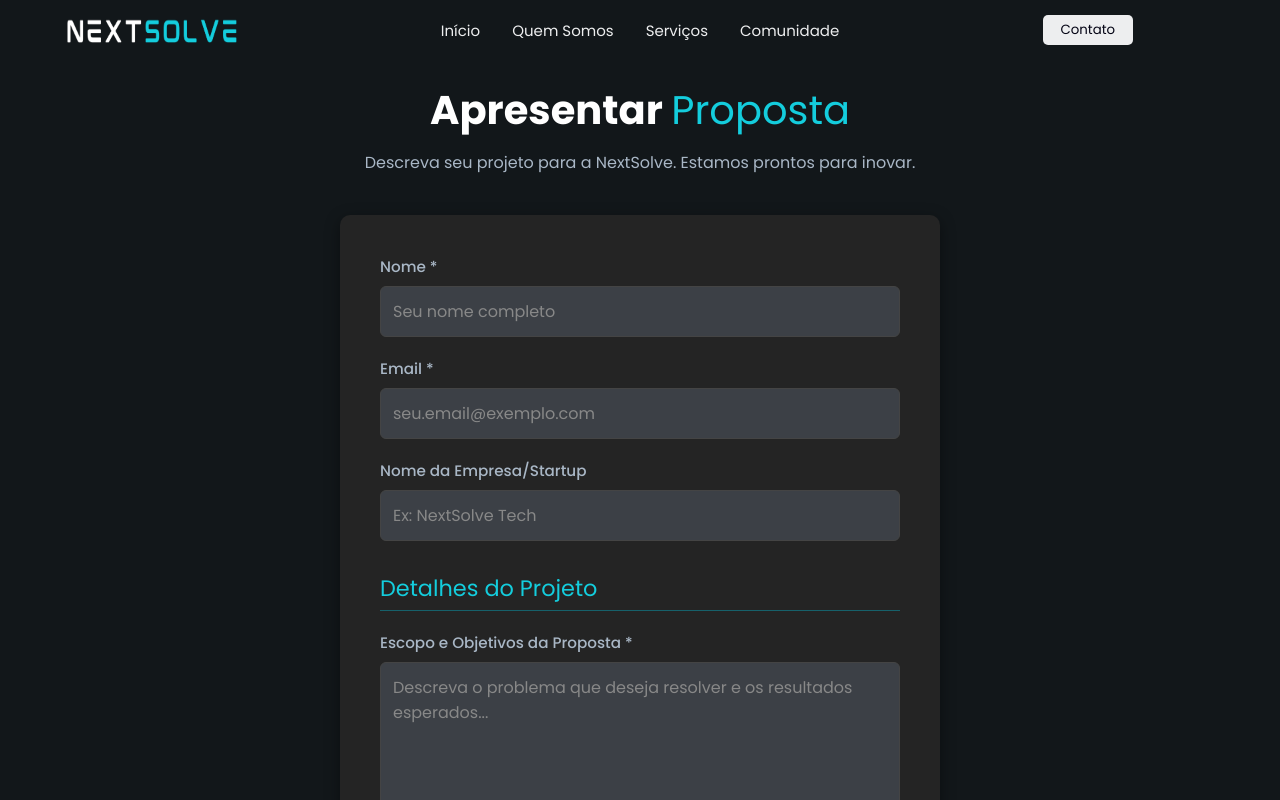
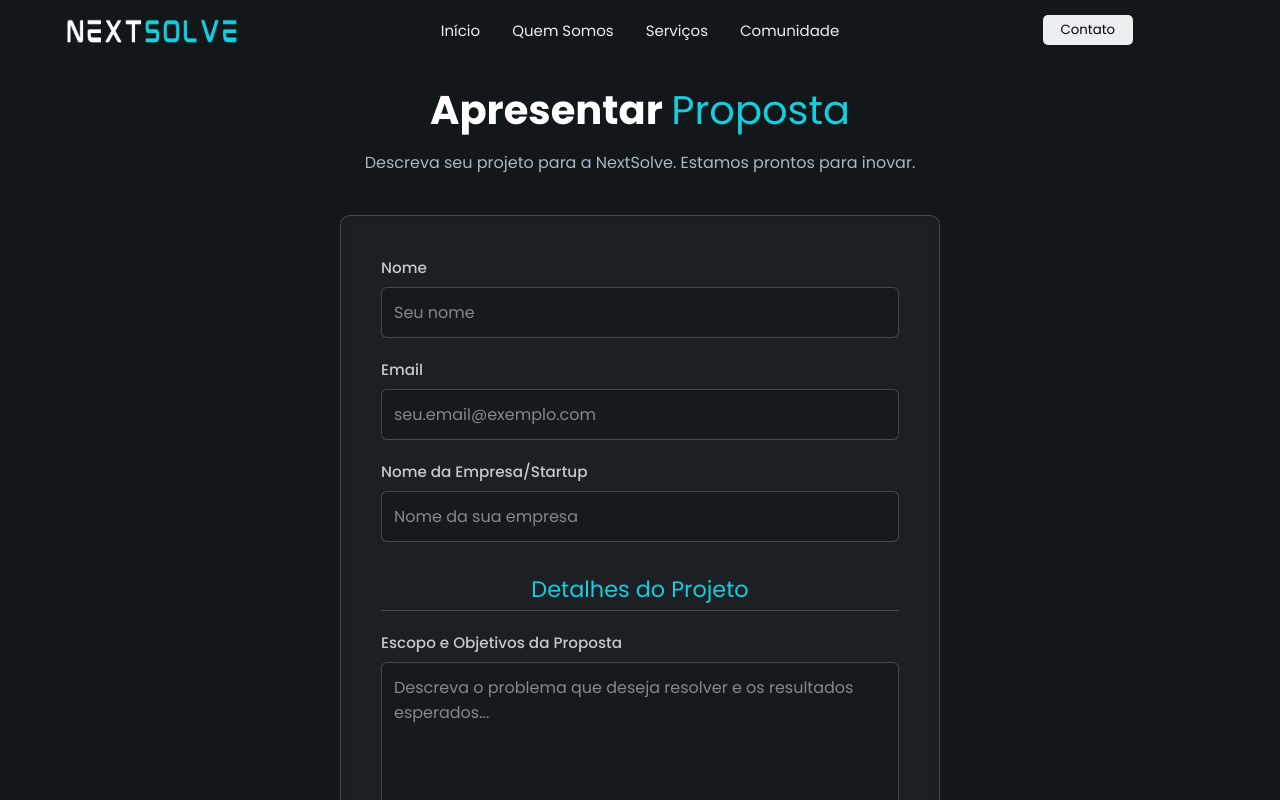
Before and after one commit to Guilhermeb166/NextSolve, a Next.js app: page /proposal in a window 1280 px wide. Shown: the top 800 px of the page. Built offline with nearby package versions, Linux system fonts and the light colour scheme; no server answers.

Commit message:
mudança no style do form da página de proposta, e criado arquivo para formatação de moeda

```diff
--- a/src/app/contact/formContact/FormContact.module.css
+++ b/src/app/contact/formContact/FormContact.module.css
@@ -4,9 +4,10 @@
   width: 100%;
   padding-inline: 20px;
   justify-content: space-around;
+  backdrop-filter: blur(10px);
 }
 .formEmail{
-  background: rgba(45, 48, 56, 0.4);
+  background: #2d303866;
   border-radius: 16px;
   padding: 30px;
   width: 100%;
@@ -29,7 +30,7 @@
   width: 100%;
   padding: 12px;
   border: 1px solid rgba(255, 255, 255, 0.2);
-  border-radius: 8px;
+  border-radius: 6px;
   background-color: rgba(0, 0, 0, 0.2);
   color: #f0f0f0;
   font-size: 1rem;
--- a/src/app/globals.css
+++ b/src/app/globals.css
@@ -41,3 +41,12 @@ body {
   background-color: var(--color-background);
   max-width: 100%;
 }
+input:-webkit-autofill,
+input:-webkit-autofill:hover,
+input:-webkit-autofill:focus,
+input:-webkit-autofill:active {
+  -webkit-text-fill-color: #f0f0f0 !important; /* Cor do texto */
+  /*-webkit-box-shadow: 0 0 0 1000px rgba(0, 0, 0, 0.2) inset !important; /* Cor do fundo (truque com box-shadow) */
+  transition: background-color 5000s ease-in-out 0s; /* Evita que o navegador mude a cor */
+  border: 1px solid #ffffff33;
+}
--- a/src/components/ProposalSection/ProposalSection.jsx
+++ b/src/components/ProposalSection/ProposalSection.jsx
@@ -4,6 +4,7 @@ import styles from "./ProposalSection.module.css";
 import emailjs from "@emailjs/browser";
 import Loading from "@/utils/loading/Loading";
 import useAOS from '../../utils/useAOS'
+import formatCurrency  from "@/utils/FormatCurrency";
 
 export default function ProposalSection() {
   useAOS()
@@ -25,10 +26,18 @@ export default function ProposalSection() {
 
   const handleChange = (e) => {
     const { name, value } = e.target;
-    setFormData((prevState) => ({
-      ...prevState,
-      [name]: value,
-    }));
+    if (name === "budget") {
+      const formattedValue = formatCurrency(value);
+      setFormData((prevState) => ({
+        ...prevState,
+        [name]: formattedValue,
+      }));
+    } else {
+      setFormData((prevState) => ({
+        ...prevState,
+        [name]: value,
+      }));
+    }
   };
 
   const handleSubmit = async (e) => {
@@ -76,40 +85,40 @@ export default function ProposalSection() {
         <h1 className={styles.title} data-aos="fade-right">
             Apresentar <span className={styles.titleHighlight}>Proposta</span>
         </h1>
-        <p className={styles.subtitle} data-aos="fade-right" data-aos-delay="200">
+        <p className={styles.subtitle} data-aos="fade-right">
             Descreva seu projeto para a NextSolve. Estamos prontos para inovar.
         </p>
       </div>
 
-      <form ref={form} onSubmit={handleSubmit} className={styles.formProposal} data-aos="fade-up" data-aos-delay="400">
+      <form ref={form} onSubmit={handleSubmit} className={styles.formProposal} data-aos="fade-up">
 
         {/* Bloco de Dados de Contato */}
         <div className={styles.formGroup}>
-          <label htmlFor="user_name" className={styles.formLabel}>Nome *</label>
-          <input type="text" id="user_name" name="user_name" value={formData.user_name} onChange={handleChange} required className={styles.input} placeholder="Seu nome completo" />
+          <label htmlFor="user_name" className={styles.formLabel}>Nome</label>
+          <input type="text" id="user_name" name="user_name" value={formData.user_name} onChange={handleChange} required className={styles.input} placeholder="Seu nome" />
         </div>
 
         <div className={styles.formGroup}>
-          <label htmlFor="user_email" className={styles.formLabel}>Email *</label>
+          <label htmlFor="user_email" className={styles.formLabel}>Email</label>
           <input type="email" id="user_email" name="user_email" value={formData.user_email} onChange={handleChange} required className={styles.input} placeholder="seu.email@exemplo.com" />
         </div>
 
         <div className={styles.formGroup}>
           <label htmlFor="company_name" className={styles.formLabel}>Nome da Empresa/Startup</label>
-          <input type="text" id="company_name" name="company_name" value={formData.company_name} onChange={handleChange} className={styles.input} placeholder="Ex: NextSolve Tech" />
+          <input type="text" id="company_name" name="company_name" value={formData.company_name} onChange={handleChange} className={styles.input} placeholder="Nome da sua empresa" />
         </div>
 
         {/* Bloco de Detalhes da Proposta */}
         <h2 className={styles.sectionTitle}>Detalhes do Projeto</h2>
 
         <div className={styles.formGroup}>
-          <label htmlFor="project_details" className={styles.formLabel}>Escopo e Objetivos da Proposta *</label>
+          <label htmlFor="project_details" className={styles.formLabel}>Escopo e Objetivos da Proposta</label>
           <textarea id="project_details" name="project_details" value={formData.project_details} onChange={handleChange} required rows="8" className={`${styles.input} ${styles.textarea}`} placeholder="Descreva o problema que deseja resolver e os resultados esperados..." />
         </div>
 
         <div className={styles.formGroup}>
           <label htmlFor="budget" className={styles.formLabel}>Orçamento Estimado (Opcional)</label>
-          <input type="text" id="budget" name="budget" value={formData.budget} onChange={handleChange} className={styles.input} placeholder="Ex: R$ 10.000 - R$ 20.000 ou Aberto a negociação" />
+          <input type="text" id="budget" name="budget" value={formData.budget} onChange={handleChange} className={styles.input} placeholder="Ex: R$ 0,00" inputMode="numeric"/>
         </div>
 
         {/* Botão de Envio */}
--- a/src/components/ProposalSection/ProposalSection.module.css
+++ b/src/components/ProposalSection/ProposalSection.module.css
@@ -7,8 +7,6 @@
   flex-direction: column;
   align-items: center;
 }
-
-
 
 .header {
     text-align: center;
@@ -36,19 +34,33 @@
   width: 100%;
   max-width: 600px;
   padding: 30px;
-  background-color: #242424;
+  background: #2d303866;
+  border: 1px solid #ffffff2e;
   border-radius: 10px;
-  box-shadow: 0 4px 15px #00000066;
+  backdrop-filter: blur(10px);
+  box-shadow: inset 0 0 10px rgba(0, 0, 0, 0.2);
 }
 
 .sectionTitle {
     font-size: 1.4rem;
     color: var(--collor-details-cyan);
-    border-bottom: 1px solid #00bcd466;
+    position: relative;
     padding-bottom: 5px;
+    text-align: center;
     margin-top: 30px;
     margin-bottom: 20px;
+    &::after{
+      content: '';
+      position: absolute;
+      height: 1px;
+      background-color: #ffffff2e;
+      width: 100%;
+      border-radius: 10px;
+      bottom: 0;
+      left: 0;
+    }
 }
+
 
 .formGroup {
   margin-bottom: 20px;
@@ -58,18 +70,19 @@
   display: block;
   margin-bottom: 8px;
   font-weight: 500;
-  color: #a9b7c6;
+  color: #c9c9c9;
   font-size: 0.95rem;
 }
 
 .input {
   width: 100%;
+  outline: none;
   padding: 12px;
-  border: 1px solid #444;
+  border: 1px solid #ffffff33;
   border-radius: 6px;
-  background-color: #3c4046;
-  color: #fff;
-  transition: border-color 0.3s;
+  background-color: rgba(0, 0, 0, 0.2);
+  color: #f0f0f0;
+  transition: all 0.3s;
   font-size: 1rem;
 }
 
@@ -78,12 +91,13 @@
 }
 
 .input:focus {
-  border-color: var(--collor-details-cyan);
-  outline: none;
+  border-color: #64c8ff;
+  box-shadow: 0 0 0 2px rgba(100, 200, 255, 0.5);
+
 }
 
 .textarea {
-  resize: vertical;
+  resize: none;
 }
 
 .buttonForm {
--- a/src/layout/header/Header.jsx
+++ b/src/layout/header/Header.jsx
@@ -11,7 +11,7 @@ export default function Header() {
   const [isMobile, setIsMobile] = useState(false);
 
   useEffect(() => {
-    const handleScroll = () => setScrolled(window.scrollY > 100);
+    const handleScroll = () => setScrolled(window.scrollY > 20);
     const handleResize = () => {
       setIsMobile(window.innerWidth < 768);
       console.log('Is mobile:', window.innerWidth < 768); // Para debug
--- /dev/null
+++ b/src/utils/FormatCurrency.jsx
@@ -0,0 +1,18 @@
+'use client'
+export default function formatCurrency (value){
+  // Remove tudo que não for dígito.
+  const digits = value.replace(/\D/g, '');
+
+  // Se não houver dígitos, retorna uma string vazia.
+  if (!digits) {
+    return "";
+  }
+
+  // Converte os dígitos para um número, tratando-os como centavos.
+  const numericValue = Number(digits) / 100;
+
+  return new Intl.NumberFormat('pt-BR', {
+    style: 'currency',
+    currency: 'BRL',
+  }).format(numericValue);
+};
--- a/src/utils/utils.jsx
+++ b/src/utils/utils.jsx
@@ -1,3 +1,4 @@
+
 
 export default function utils() {
   return (
```
